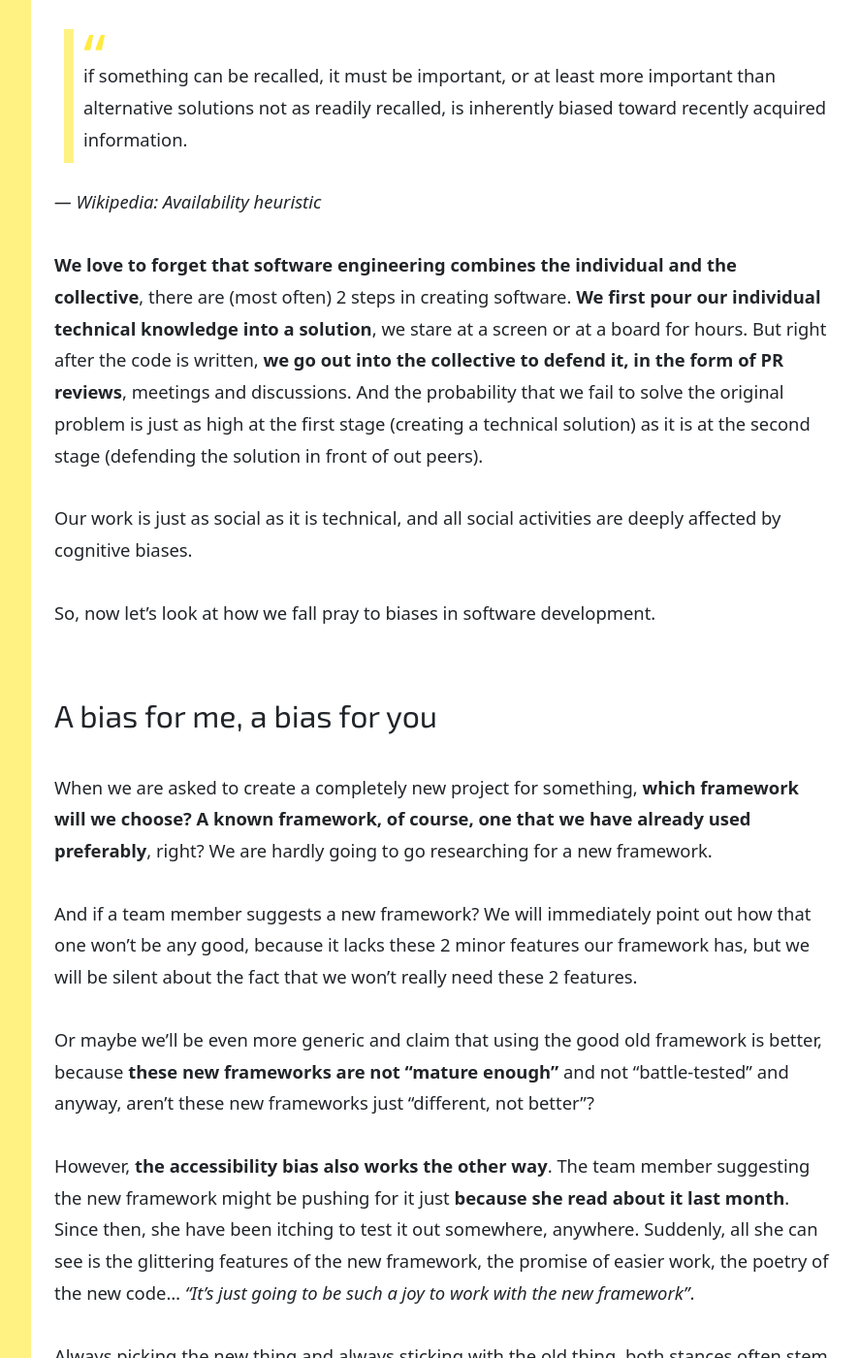
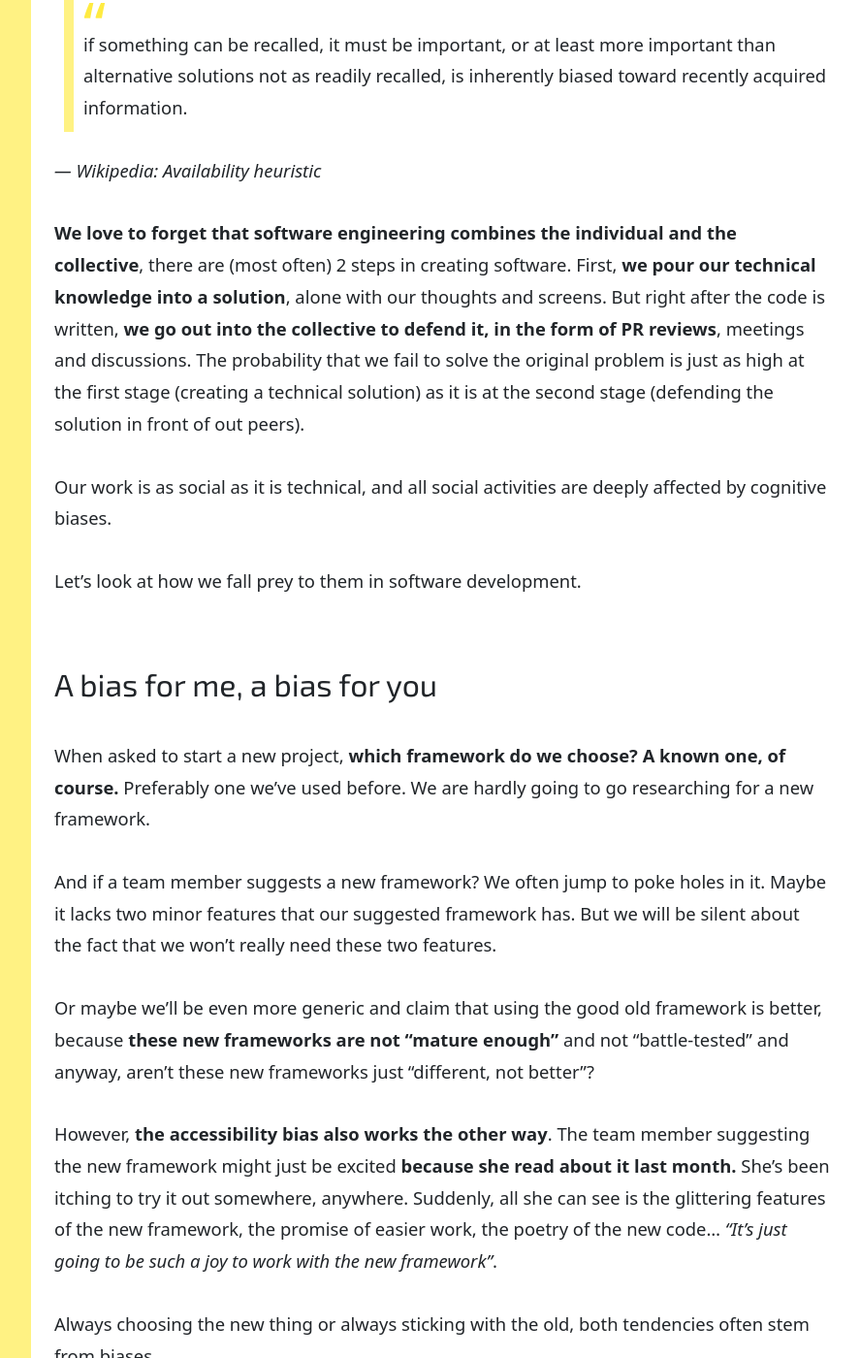
Before and after one commit to inesp/inesp.github.io, a Jekyll site: the page built from _posts/2025-07-23-blind-spots-in-code-part-II.md, in a window 1280 px wide and 1400 px high, scrolled down 1971 px. Shown: the whole window at 97% size, without its empty margins (288-1175 px from the left). Built offline with Jekyll 4.4.1, drawn with Linux system fonts in a browser that asks for light colours; nearby versions of some CDN libraries; some web fonts are replaced; some of the changed text lies outside the part shown.

Commit message:
Update text

```diff
--- a/_posts/2025-07-23-blind-spots-in-code-part-II.md
+++ b/_posts/2025-07-23-blind-spots-in-code-part-II.md
@@ -28,9 +28,9 @@ programming, 2006"
     link: https://d1wqtxts1xzle7.cloudfront.net/92130960/ICSE2020_Bias-libre.pdf
 ---
 
-The previous chapter was all about anchoring bias, which makes us glue ourselves to the first idea we come across (is whispered to us). This chapter is dedicated to **confirmation bias** and **accessibility bias**, which can inhibit innovation when they make us stubbornly stick to unproven ideas.
+The previous chapter was all about anchoring bias, which makes us cling to the first idea we come across. This chapter is dedicated to **confirmation bias** and **accessibility bias**, which can inhibit innovation when they make us stubbornly stick to unproven ideas.
 
-Why is fighting cognitive biases important? Because research shows cognitive biases lead to more bugs and to a lot of wasted time:
+Why is fighting cognitive biases important? Because research shows they lead to more bugs and wasted time:
 
 > Not only are biases frequently present during development (45.72%), but also biased actions are significantly more likely **to be reversed later**. Furthermore, developers spend a **significant amount of time reversing** these biased actions.
 <figcaption>
@@ -42,6 +42,7 @@ Why is fighting cognitive biases important? Because research shows cognitive bia
 <!--more-->
 
 ## Previous chapter
+
 ⏮️ [Blind Spots in Code Exhibit A: Because Writing a Fresh Query Is Too Much Work]({% post_url 2025-07-21-blind-spots-in-code-part-I %})
 
 
@@ -61,32 +62,32 @@ Why is fighting cognitive biases important? Because research shows cognitive bia
 &mdash; Wikipedia: Availability heuristic
 </figcaption>
 
-**We love to forget that software engineering combines the individual and the collective**, there are (most often) 2 steps in creating software. **We first pour our individual technical knowledge into a solution**, we stare at a screen or at a board for hours. But right after the code is written, **we go out into the collective to defend it, in the form of PR reviews**, meetings and discussions. And the probability that we fail to solve the original problem is just as high at the first stage (creating a technical solution) as it is at the second stage (defending the solution in front of out peers).
+**We love to forget that software engineering combines the individual and the collective**, there are (most often) 2 steps in creating software. First, **we pour our technical knowledge into a solution**, alone with our thoughts and screens. But right after the code is written, **we go out into the collective to defend it, in the form of PR reviews**, meetings and discussions. The probability that we fail to solve the original problem is just as high at the first stage (creating a technical solution) as it is at the second stage (defending the solution in front of out peers).
 
-Our work is just as social as it is technical, and all social activities are deeply affected by cognitive biases.
+Our work is as social as it is technical, and all social activities are deeply affected by cognitive biases.
 
-So, now let's look at how we fall pray to biases in software development.
+Let’s look at how we fall prey to them in software development.
 
 
 ## A bias for me, a bias for you
 
 
-When we are asked to create a completely new project for something, **which framework will we choose? A known framework, of course, one that we have already used preferably**, right? We are hardly going to go researching for a new framework.
+When asked to start a new project, **which framework do we choose? A known one, of course.** Preferably one we've used before. We are hardly going to go researching for a new framework.
 
-And if a team member suggests a new framework? We will immediately point out how that one won't be any good, because it lacks these 2 minor features our framework has, but we will be silent about the fact that we won't really need these 2 features.
+And if a team member suggests a new framework? We often jump to poke holes in it. Maybe it lacks two minor features that our suggested framework has. But we will be silent about the fact that we won't really need these two features.
 
 Or maybe we'll be even more generic and claim that using the good old framework is better, because **these new frameworks are not "mature enough"** and not "battle-tested" and anyway, aren't these new frameworks just "different, not better"?
 
-However, **the accessibility bias also works the other way**. The team member suggesting the new framework might be pushing for it just **because she read about it last month**. Since then, she have been itching to test it out somewhere, anywhere. Suddenly, all she can see is the glittering features of the new framework, the promise of easier work, the poetry of the new code... _"It's just going to be such a joy to work with the new framework"_.
+However, **the accessibility bias also works the other way**. The team member suggesting the new framework might just be excited **because she read about it last month.** She’s been itching to try it out somewhere, anywhere. Suddenly, all she can see is the glittering features of the new framework, the promise of easier work, the poetry of the new code... _"It's just going to be such a joy to work with the new framework"_.
 
-Always picking the new thing and always sticking with the old thing, both stances often stem from cognitive biases.
+Always choosing the new thing or always sticking with the old, both tendencies often stem from biases.
 
 
 ## I am not infallible, check my work
 
-And how do we review PRs?
+Now, how do we review PRs?
 
-PR reviews are just a spectacular breading ground for biases. Again, because it is a very social activity.
+PR reviews are a spectacular breeding ground for biases. Because they’re a deeply social activity.
 
 The idea of PR reviewing is great, it's the same as peer-reviewing a scientific paper. **We need to double-check everybody's work, not because we don't trust people, but because we are wisely accepting our own imperfections.** Everybody can make mistakes, small typos or big, silly logic errors. If we work together, we can catch bugs in the making, before they reach our users.
 
@@ -113,13 +114,13 @@ Reviewing something is surely better than reviewing nothing 🤪.
 ## Can you please revert your PR? We don't need those changes anymore
 
 
-One of the most annoying parts of software work is when **your code changes get deleted**. All the effort spent crafting that code was for nothing. **You might as well have gone for some icecream and a walk in the park.** The result would have been the same.
+One of the most disheartening parts of software work is when **your code changes get deleted**. All the effort spent crafting that code was for nothing. **You might as well have gone for some icecream and a walk in the park.** The result would have been the same.
 
-Sometimes it's about **whole projects being hyped as very important**. Their importance demands stress from you and your team, it demands heightened care, maybe even overtime. But not long after the work is done, maybe as soon as the code reached your customers, it turns out this project wasn't that consequential after all. Maybe the customers don't like it, or maybe it's worse: they don't care. This whole project was the product of somebody's cognitive bias. **Somebody up the chain really, really(!) believed that this _will_ be a valuable software solution... and they based this belief on nothing.** All the work and care you put into this project were superfluous. **Your code was born dead.**
+Sometimes it's about **whole projects being hyped as critical**. Their importance demands stress from you and your team, it demands heightened care, maybe even overtime. But not long after the work is done, maybe as soon as the code reached your customers, it turns out this project wasn't that consequential after all. Maybe the customers don't like it, or maybe it's worse: they don't care. This whole project was the product of somebody's cognitive bias. **Somebody up the chain really, really(!) believed that this _will_ be a valuable software solution... and they based this belief on nothing.** All the work and care you put into this project were superfluous. **Your code was born dead.**
 
 Other times it's about smaller changes. A bug happens in production. Two people look into it. One immediately "finds the culprit", one specific logic needs to be redone. The other person doesn't believe this theory and keeps looking. **The first person goes into overdrive** and spends hours fixing the logic, **then they push the logic to production only for the bug to not be affected**. The real culprit was found just minutes later by the second person. It was just a setting, hidden somewhere else in the code. Time to revert the first person's PR.
 
-Chattopadhyay et al. observed bias and action reversals among developers at work, **in real-life situations, not carefully crafted laboratory settings**. They showed that **actions triggered by biases have a much higher likelihood of being reversed later on**. And also that **actions that had to be reversed are most likely to have been biased actions**.
+Chattopadhyay et al. observed this exact pattern **in real-life situations, not carefully crafted laboratory settings**. They showed that **actions triggered by biases are more likely to be reversed later**. And also that **actions that had to be reversed are, overwhelmingly, biased ones**.
 
 > Figure 1a (tn: below) shows the distribution of developer actions (biased or non-biased), and whether it led to a negative outcome. There were 953 actions with biases, and 1131 without. Similarly, there were 1104 reversal actions and 980 non-reversal actions. **Reversal actions were more likely to occur with a bias - 68.75% (759/1104 cases), and biased actions were more likely to be reversed - 79.64% (759/953 cases).**
 <figcaption>
@@ -192,7 +193,7 @@ When we test only what we expect to work, **we miss the opportunity to uncover c
 ## Next time, check that the couch doesn't stink
 
 
-I would guess that the thing that drives us towards writing confirmatory tests and forget about disconfirmatory tests is the natural world that we live in. We make this same mistake in practically everything we do.
+My guess is that the thing driving us towards writing confirmatory tests is the natural world. We make this same mistake in practically everything we do.
 
 In the beginning, there is nothing. Then we create/buy something. **And we expect that thing to just be good enough.** We are focused on acquiring the thing, we don't expect it to be subpar or to need further improvements.
 
@@ -218,12 +219,12 @@ All is not lost.
 > To eliminate biases (i.e., debiasing), previous research has shown that **neither applying more effort nor being more
 experienced in a field helps mitigate cognitive biases** [Fischhoff B, Debiasing, 1982]. However, **training on cognitive biases** and applying specific techniques **can make a substantial difference**. This has been proven not only for experts in a field but also to affect the judgment of non-experts [9].
 <figcaption>
-&mdash; Jetzen T, Devroey X., Matton N. and Vanderose B., Towards debiasing code review support
+&mdash; Jetzen T., Devroey X., Matton N. and Vanderose B., Towards debiasing code review support
 </figcaption>
 
 **The trick is to be attentive to your motivations (and silently you can also speculate about other people's motivations).** What is behind your decisions (and theirs)?
 
-Are you sure you are choosing the best solution and not just the fancy one? Have you fallen into decision fatigue? Do you just not like a co-worker? Are you just stressed out from the deadline?
+Are you choosing the best solution or just the familiar/fancy one? Have you fallen into decision fatigue? Are you frustrated with a teammate? Are you just stressed out from the deadline?
 
 **It helps to strategically pause projects.** I know they _said_ the project is super urgent, but what if _today_ you just **do some research and open up discussions** about possible solutions and their **repercussions**?
 
@@ -235,4 +236,5 @@ I love running, but let's just first make sure we all know which direction we ar
 
 
 ## Next
+
 ⏭️ To be continued...
```
Also changed, not shown: other parts of _posts/2025-07-23-blind-spots-in-code-part-II.md (+2 -2 lines).
